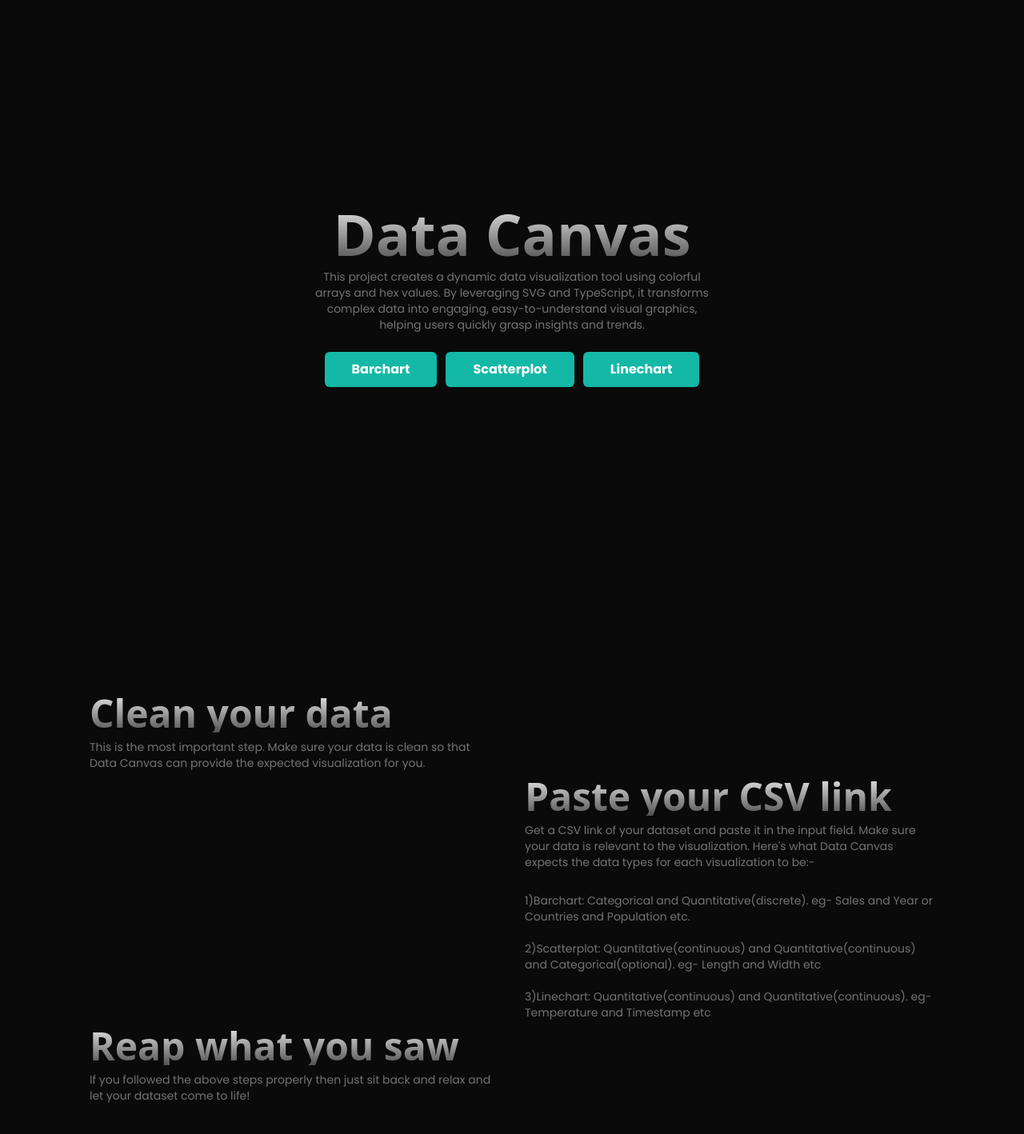
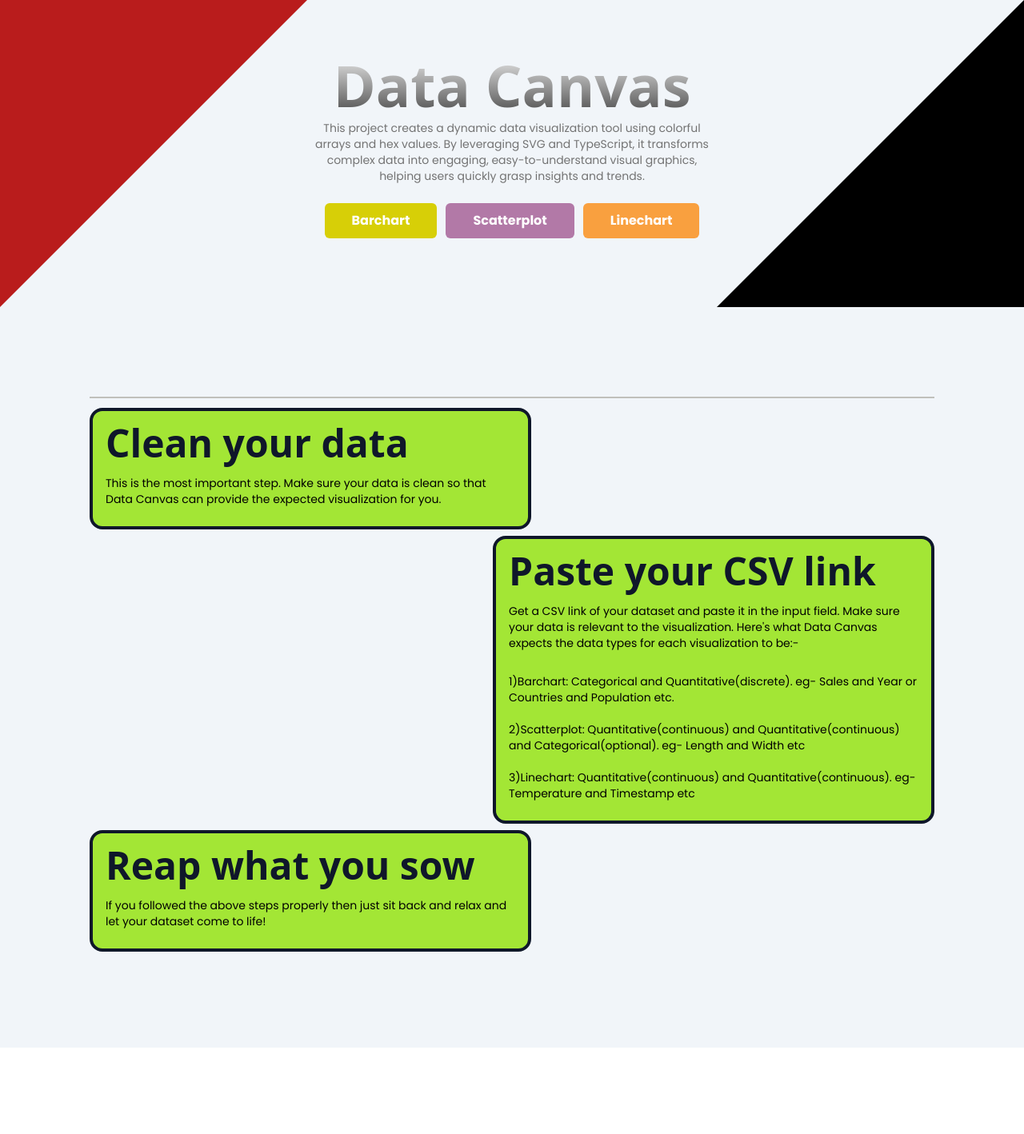
Before and after one commit to Tejas73/DataCanvas, a React (Vite) app: page / in a window 1280 px wide. Shown: the top 1418 px of the page at 80% size. After the commit the page ends 1310 px from the top, so only its background shows below. Built offline with nearby package versions, Linux system fonts and the light colour scheme; the HTML template or start-up script is replaced by a standard one.

Commit message:
UI improvements

```diff
--- a/src/components/Landing.tsx
+++ b/src/components/Landing.tsx
@@ -17,10 +17,20 @@ const Landing = () => {
         navigate('/linechart');
     }
     return (
-        <div className="h-max w-full bg-neutral-950  ">
+        <div className="h-max w-full bg-slate-100  ">
+            <div className="flex justify-between">
 
-            <div className=" py-64 flex flex-col items-center justify-center antialiased">
-                <div className="max-w-2xl mx-auto">
+                {/* triangle */}
+                <div className="h-28 w-36 md:h-52 md:w-60 xl:h-96 xl:w-96 overflow-hidden">
+                    <svg viewBox={'0 0 400 400'}>
+                        <polygon points={'0,0 400,0 0,400'} className="fill-red-700" />
+                    </svg>
+                </div>
+
+                {/* title and buttons */}
+                <div className="flex flex-col items-center justify-center antialiased">
+
+                    <div className="max-w-2xl mx-auto ">
                         <h1 className="relative z-10 text-lg sm:text-3xl md:text-7xl  bg-clip-text text-transparent bg-gradient-to-b from-neutral-200 to-neutral-600  text-center font-sans font-bold">
                             Data Canvas
                         </h1>
@@ -29,42 +39,57 @@ const Landing = () => {
                         <p className="text-neutral-500 max-w-lg mx-auto my-2 text-sm text-center relative z-10">
                             This project creates a dynamic data visualization tool using colorful arrays and hex values. By leveraging SVG and TypeScript, it transforms complex data into engaging, easy-to-understand visual graphics, helping users quickly grasp insights and trends.
                         </p>
-                    <div>
 
-                    </div>
+                        {/* buttons */}
                         <div className="p-4 flex justify-around">
-                        <button onClick={handleClickBarChart} className="px-8 py-2 rounded-md bg-teal-500 text-white font-bold transition duration-200 hover:bg-white hover:text-black border-2 border-transparent hover:border-teal-500 relative z-10">
+                            <button onClick={handleClickBarChart}
+                             className="px-8 py-2 rounded-md bg-citrine text-white font-bold transition duration-200 hover:bg-white hover:text-black border-2 border-transparent hover:border-citrine relative z-10">
                                 Barchart
                             </button>
-                        <button onClick={handleClickScatterplot} className="px-8 py-2 rounded-md bg-teal-500 text-white font-bold transition duration-200 hover:bg-white hover:text-black border-2 border-transparent hover:border-teal-500 relative z-10">
+                            <button onClick={handleClickScatterplot}
+                             className="px-8 py-2 rounded-md bg-african_violet text-white font-bold transition duration-200 hover:bg-white hover:text-black border-2 border-transparent hover:border-african_violet relative z-10">
                                 Scatterplot
                             </button>
-                        <button onClick={handleClickLinechart} className="px-8 py-2 rounded-md bg-teal-500 text-white font-bold transition duration-200 hover:bg-white hover:text-black border-2 border-transparent hover:border-teal-500 relative z-10">
+                            <button onClick={handleClickLinechart}
+                             className="px-8 py-2 rounded-md bg-carrot_orange text-white font-bold transition duration-200 hover:bg-white hover:text-black border-2 border-transparent hover:border-carrot_orange relative z-10">
                                 Linechart
                             </button>
                         </div>
                     </div>
                 </div>
 
-            <div className="h-max w-full bg-neutral-950 relative p-28">
-                <div>
-                    <h3 className="relative z-10 text-lg sm:text-3xl md:text-5xl  bg-clip-text text-transparent bg-gradient-to-b from-neutral-200 to-neutral-600   font-sans font-bold">
+                {/* triangle */}
+                <div className="h-28 w-36 md:h-52 md:w-60 xl:h-96 xl:w-96 overflow-hidden rotate-180">
+                    <svg viewBox={'0 0 400 400'}>
+                        <polygon points={'0,0 400,0 0,400'} className="fill-black" />
+                    </svg>
+                </div>
+            </div>
+
+            {/* paragraphs for user */}
+            <div className="h-max w-full relative p-28 m-2border-t-2">
+                <hr className="pt-3 border-t-2 border-border_gray " />
+
+                {/* 1st paragraph  */}
+                <div className="border-4 border-slate-900 rounded-2xl p-4 w-fit bg-lime-400 mb-2">
+                    <div className=" relative z-10 text-2xl md:text-5xl text-slate-900 font-sans font-bold pb-2">
                         Clean your data
-                    </h3>
-                    <p className="text-neutral-500 max-w-lg  my-2 text-sm  relative z-10">
+                    </div>
+                    <p className="text-black max-w-lg  my-2 text-sm  relative z-10">
                         This is the most important step. Make sure your data is clean so that Data Canvas can provide the expected visualization for you.
                     </p>
                 </div>
 
+                {/* 2nd paragraph  */}
                 <div className="flex flex-row-reverse antialiased">
-                    <div>
-                        <h3 className="relative z-10 text-lg sm:text-3xl md:text-5xl  bg-clip-text text-transparent bg-gradient-to-b from-neutral-200 to-neutral-600   font-sans font-bold">
+                    <div className="border-4 border-slate-900 rounded-2xl p-4 w-fit bg-lime-400 mb-2">
+                        <div className="relative z-10 text-2xl md:text-5xl text-slate-900 font-sans font-bold pb-2">
                             Paste your CSV link
-                        </h3>
-                        <p className="text-neutral-500 max-w-lg  my-2 text-sm  relative z-10">
+                        </div>
+                        <p className="text-black max-w-lg  my-2 text-sm  relative z-10">
                             Get a CSV link of your dataset and paste it in the input field. Make sure your data is relevant to the visualization. Here's what Data Canvas expects the data types for each visualization to be:- <br></br><br></br>
                         </p>
-                        <ul className="text-neutral-500 max-w-lg  my-2 text-sm  relative z-10">
+                        <ul className="text-black max-w-lg  my-2 text-sm  relative z-10">
                             <li>1)Barchart: Categorical and Quantitative(discrete). eg- Sales and Year or Countries and Population etc.</li><br></br>
                             <li>2)Scatterplot: Quantitative(continuous) and Quantitative(continuous) and Categorical(optional). eg- Length and Width etc</li><br></br>
                             <li>3)Linechart: Quantitative(continuous) and Quantitative(continuous). eg- Temperature and Timestamp etc</li>
@@ -73,11 +98,12 @@ const Landing = () => {
 
                 </div>
 
-                <div>
-                    <h3 className="relative z-10 text-lg sm:text-3xl md:text-5xl  bg-clip-text text-transparent bg-gradient-to-b from-neutral-200 to-neutral-600   font-sans font-bold">
-                        Reap what you saw
-                    </h3>
-                    <p className="text-neutral-500 max-w-lg  my-2 text-sm  relative z-10">
+                {/* 3rd paragraph  */}
+                <div className="border-4 border-slate-900 rounded-2xl p-4 w-fit bg-lime-400 mb-2">
+                    <div className="relative z-10 text-2xl md:text-5xl text-slate-900 font-sans font-bold pb-2">
+                        Reap what you sow
+                    </div>
+                    <p className="text-black max-w-lg  my-2 text-sm  relative z-10">
                         If you followed the above steps properly then just sit back and relax and let your dataset come to life!
                     </p>
                 </div>
--- a/src/components/Linechart.tsx
+++ b/src/components/Linechart.tsx
@@ -54,34 +54,42 @@ const Linechart: React.FC = () => {
     .nice();
 
   return (
-    <div>
-      <div>
-        <h1>Linechart</h1>
+    <div className='p-3 xl:p-6'>
+      {/* title */}
+      <div className='text-5xl font-medium'>
+        Linechart
       </div>
-      <div>
+
+      {/* input field  */}
+      <div className='my-5'>
         <input
           type="text"
           id='csvBar'
           value={csvLine}
           onChange={(e) => setCsvLine(e.target.value)}
           placeholder="Input your csv url"
-          className="rounded-lg border border-neutral-800 focus:ring-2 focus:ring-teal-500  w-2/5 relative z-10 mt-4  bg-neutral-300 placeholder:text-neutral-700"
+          className="block w-2/5 rounded-md border-0 py-1.5 pl-7 pr-20 text-gray-900 ring-1 ring-inset ring-gray-300 placeholder:text-gray-400 focus:ring-2 focus:ring-inset focus:ring-gray-300 sm:text-sm sm:leading-6"
         />
       </div>
+
+      {/* menu  */}
       <div>
-        <span style={{ fontSize: 25, color: "#635F5D" }}>X</span>
+        <span className='text-2xl text-slate-700 mr-2'>X</span>
         <DropMenu
           options={options}
           selectedOption={selectedXOption}
           onSelectedOptionChange={setSelectedXOption}
         />
-        <span style={{ fontSize: 25, color: "#635F5D" }}>Y</span>
+        <span className='text-2xl text-slate-700 mr-2 ml-6'>Y</span>
         <DropMenu
           options={options}
           selectedOption={selectedYOption}
           onSelectedOptionChange={setSelectedYOption}
         />
       </div>
+
+      {/* visualization */}
+      <div className='p-2 mt-2 border-2 border-border_gray w-fit'>
 
         <svg width={width} height={height}>
           <g transform={`translate(${margin.left},${margin.top})`}>
@@ -95,7 +103,7 @@ const Linechart: React.FC = () => {
             <text
               textAnchor="middle"
               transform={`translate(${-yAxisLabelOffset},${innerHeight / 2}) rotate(-90)`}
-            style={{ fontSize: 30, fill: "#635F5D" }}
+              style={{ fontSize: 25, fill: "#635F5D" }}
             >
               {yAxisLabel}
             </text>
@@ -104,7 +112,7 @@ const Linechart: React.FC = () => {
               x={innerWidth / 2}
               y={innerHeight + xAxisLabelOffset}
               textAnchor="middle"
-            style={{ fontSize: 30, fill: "#635F5D" }}
+              style={{ fontSize: 25, fill: "#635F5D" }}
             >
               {xAxisLabel}
             </text>
@@ -119,6 +127,8 @@ const Linechart: React.FC = () => {
             />
           </g>
         </svg>
+
+      </div>
     </div>
   );
 }
--- a/src/utility/DropMenu.tsx
+++ b/src/utility/DropMenu.tsx
@@ -23,9 +23,13 @@ const DropMenu: React.FC<DropMenuProps> = ({ options, selectedOption, onSelected
     };
 
     return (
-        <Menu menuButton={<MenuButton>{CapAndReplace(selectedOption.label)}</MenuButton>}>
+        <Menu menuButton={
+            <MenuButton className=''>
+                {CapAndReplace(selectedOption.label)}
+            </MenuButton>}>
             {options.map(option => (
-                <MenuItem key={option.value} onClick={() => handleSelect(option.value)}>
+                <MenuItem key={option.value}
+                    onClick={() => handleSelect(option.value)}>
                     {CapAndReplace(option.label)}
                 </MenuItem>
             ))}
--- a/tailwind.config.ts
+++ b/tailwind.config.ts
@@ -1,9 +1,18 @@
+import { color } from "d3";
+
 /** @type {import('tailwindcss').Config} */
 module.exports = {
   content: ["./src/**/*.{ts,tsx}"],
   darkMode: "class",
   theme: {
-    // rest of the code
+    extend: {
+      colors: {
+        citrine: '#d7cf07',
+        african_violet: '#B279A7',
+        carrot_orange:'#F9A03F',
+        border_gray: '#C0C0BB'
+      },
+    },
   },
   plugins: [],
 };
```
Also changed, not shown: src/components/Barchart.tsx (+24 -13 lines), src/components/Scatterplot.tsx (+18 -15 lines). Lines whose indentation alone changed are shown as unchanged.
